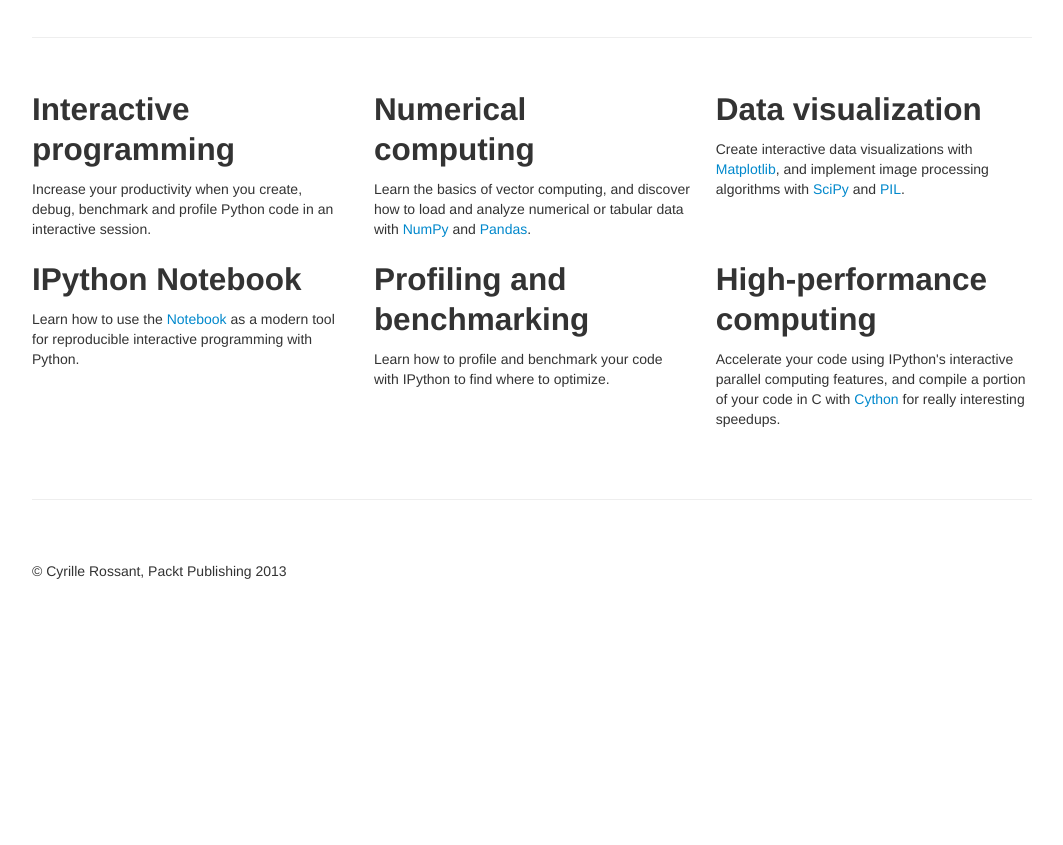
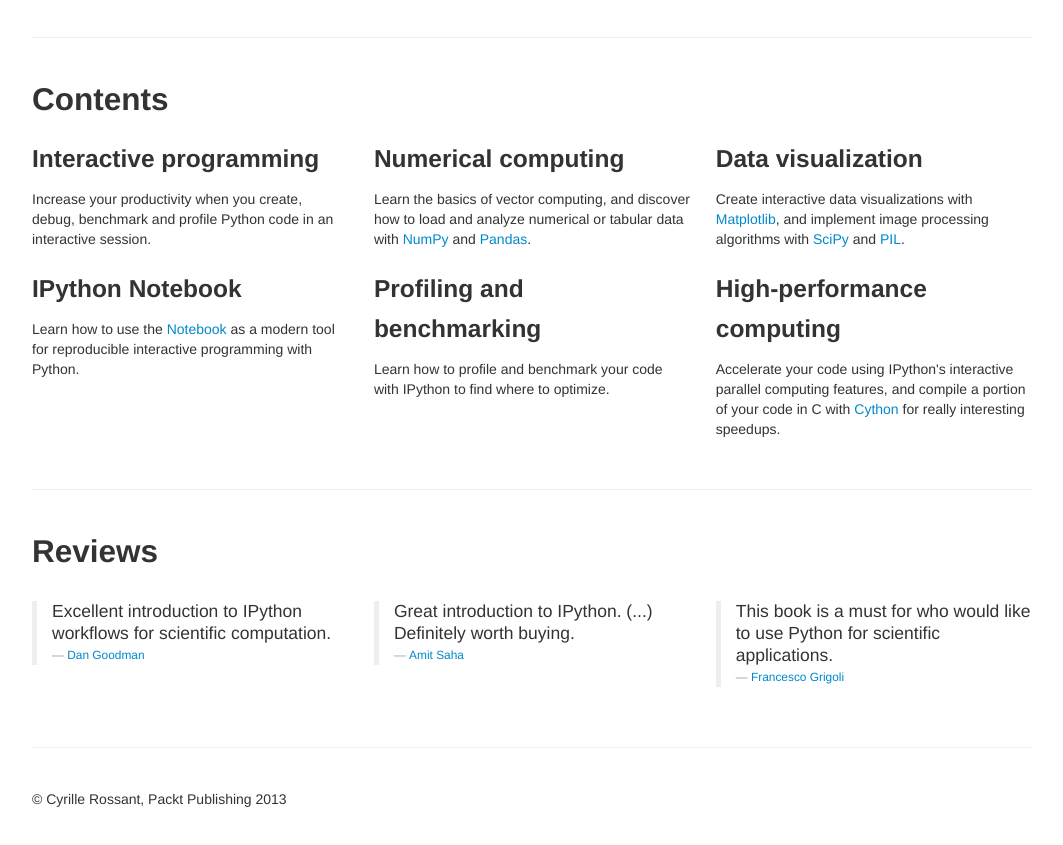
Before and after one commit to rossant/ipython-minibook-webpage, a plain HTML site: page index.html in a window 1280 px wide. Shown: the part 1162-2007 px from the top of the page, without its empty margins (108-1171 px from the left). Before the commit the page ends 1813 px from the top, so only its background shows below. Drawn offline with nearby package versions, Linux system fonts and the light colour scheme.

Commit message:
Added reviews.

```diff
--- a/index.html
+++ b/index.html
@@ -180,21 +180,23 @@
 
       <hr style="margin: 40px 0;" />
 
+      <h2>Contents</h2>
+
       <!-- Example row of columns -->
       <div class="row-fluid">
 
         <div class="span4">
-          <h2>Interactive programming</h2>
+          <h3>Interactive programming</h3>
           <p>Increase your productivity when you create, debug, benchmark and profile Python code in an interactive session. </p>
         </div>
 
         <div class="span4">
-          <h2>Numerical computing</h2>
+          <h3>Numerical computing</h3>
           <p>Learn the basics of vector computing, and discover how to load and analyze numerical or tabular data with <a href="http://www.numpy.org">NumPy</a> and <a href="http://pandas.pydata.org">Pandas</a>. </p>
        </div>
 
         <div class="span4">
-          <h2>Data visualization</h2>
+          <h3>Data visualization</h3>
           <p>Create interactive data visualizations with <a href="http://matplotlib.org/">Matplotlib</a>, and implement image processing algorithms with <a href="http://www.scipy.org/">SciPy</a> and <a href="http://www.pythonware.com/products/pil/">PIL</a>.</p>
         </div>
 
@@ -206,24 +208,58 @@
 
 
         <div class="span4">
-          <h2>IPython Notebook</h2>
+          <h3>IPython Notebook</h3>
           <p>Learn how to use the <a href="http://ipython.org/notebook.html">Notebook</a> as a modern tool for reproducible interactive programming with Python. </p>
           </div>
 
         <div class="span4">
-          <h2>Profiling and benchmarking</h2>
+          <h3>Profiling and benchmarking</h3>
           <p>Learn how to profile and benchmark your code with IPython to find where to optimize. </p>
        </div>
 
         <div class="span4">
-          <h2>High-performance computing</h2>
+          <h3>High-performance computing</h3>
           <p>Accelerate your code using IPython's interactive parallel computing features, and compile a portion of your code in C with <a href="http://cython.org/">Cython</a> for really interesting speedups. </p>
        </div>
 
 
       </div>
 
-      <hr>
+
+      <hr style="margin: 40px 0;" />
+
+        <h2 style="margin-bottom: 30px;">Reviews</h2>
+
+      <!-- Example row of columns -->
+      <div class="row-fluid">
+
+
+        <div class="span4">
+            <blockquote>
+                <p>Excellent introduction to IPython workflows for scientific computation.</p>
+                <small><a href="http://www.amazon.com/review/R3VSL6QG31IR5M/ref=cm_cr_dp_title?ie=UTF8&ASIN=1782169938&channel=detail-glance&nodeID=283155&store=books">Dan Goodman</a></small>
+            </blockquote>
+        </div>
+
+        <div class="span4">
+            <blockquote>
+                <p>Great introduction to IPython. (...) Definitely worth buying.</p>
+                <small><a href="http://www.amazon.com/review/R25FBSMKLEX88P/ref=cm_cr_dp_title?ie=UTF8&ASIN=1782169938&channel=detail-glance&nodeID=283155&store=books">Amit Saha</a></small>
+            </blockquote>
+        </div>
+
+
+        <div class="span4">
+            <blockquote>
+                <p>This book is a must for who would like to use Python for scientific applications.</p>
+                <small><a href="http://www.amazon.com/review/R3T4UJSQLS4GJ2/ref=cm_cr_dp_title?ie=UTF8&ASIN=1782169938&channel=detail-glance&nodeID=283155&store=books">Francesco Grigoli</a></small>
+            </blockquote>
+        </div>
+
+      </div>
+
+
+      <hr style="margin: 40px 0;" />
 
       <div class="footer">
         <p>&copy; Cyrille Rossant, Packt Publishing 2013</p>
```
